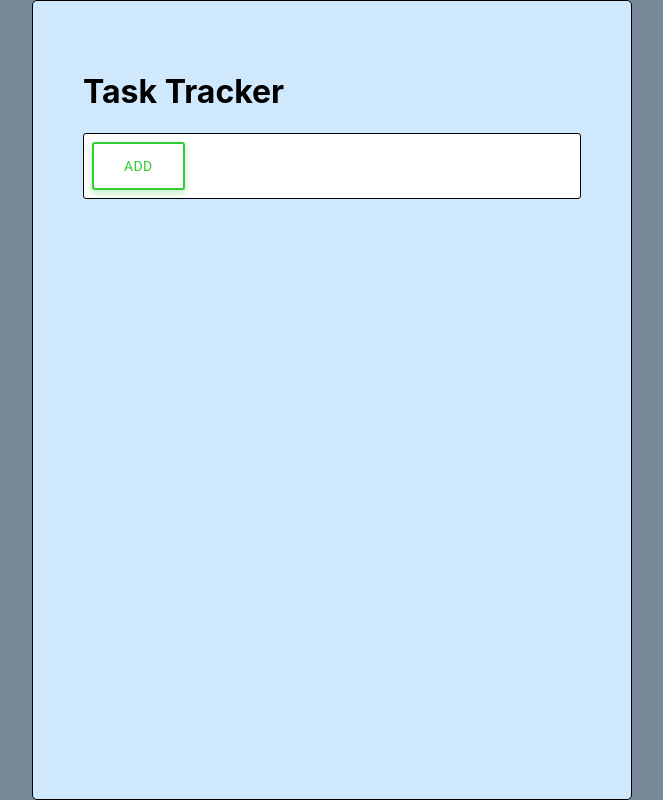
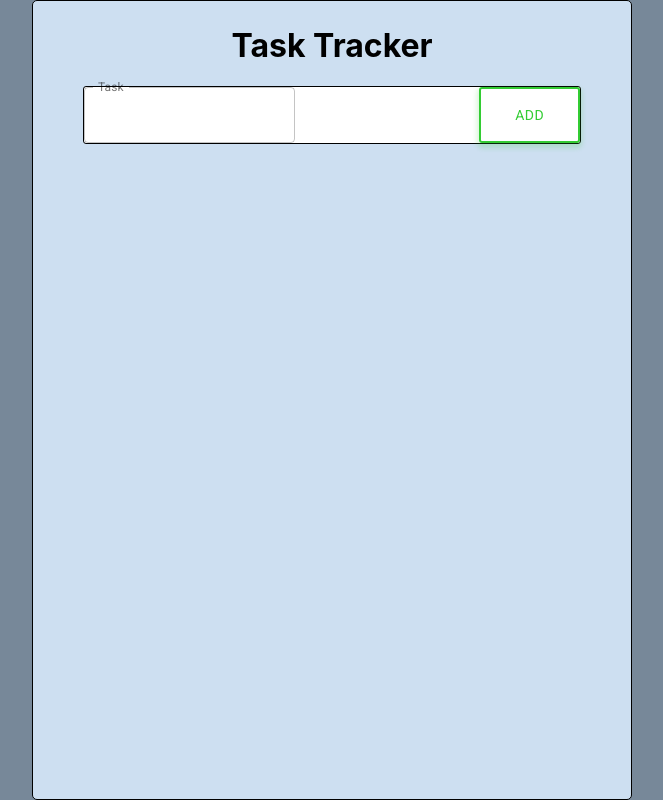
Before and after one commit to Andrew-Sparrow/TODO, a React (Create React App) app: page / in a window 1280 px wide. Shown: the whole page, without its empty margins (308-971 px from the left). Built offline with nearby package versions, Linux system fonts and the light colour scheme.

Commit message:
AddNewTaskContainer was justified

```diff
--- a/src/App.jsx
+++ b/src/App.jsx
@@ -5,17 +5,19 @@ import './App.css';
 import {
   Container,
 } from '@material-ui/core';
+
 import AddNewTaskContainer from './view/AddNewTaskContainer';
 
 import Header from './view/Header';
 
 function App() {
   const containerStyle = {
-    backgroundColor: '#cfe8fc',
+    backgroundColor: '#CDDFF1',
     height: '100vh',
     border: 'solid 1px black',
     borderRadius: '5px',
     padding: '50px',
+    paddingBlockStart: '25px',
   };
 
   return (
--- a/src/view/AddNewTaskContainer.jsx
+++ b/src/view/AddNewTaskContainer.jsx
@@ -1,14 +1,19 @@
 import React from 'react';
 import Box from '@material-ui/core/Box';
 import AddTaskButton from './AddTaskButton';
+import AddNewTaskField from './AddNewTaskField';
 
 const style = {
+  display: 'flex',
+  justifyContent: 'space-between',
   border: '1px solid',
   borderRadius: 3,
+  backgroundColor: '#ffffff',
 };
 
 const AddNewTaskContainer = () => (
-  <Box display="flex" style={style} p={1} bgcolor="background.paper">
+  <Box style={style}>
+    <AddNewTaskField />
     <AddTaskButton />
   </Box>
 );
--- /dev/null
+++ b/src/view/AddNewTaskField.jsx
@@ -0,0 +1,17 @@
+import React from 'react';
+import TextField from '@material-ui/core/TextField';
+
+const AddNewTaskField = () => (
+  <TextField
+    label="Task"
+    id="outlined"
+    variant="outlined"
+    aria-describedby="new task input field"
+    size="medium"
+    InputLabelProps={{
+      shrink: true,
+    }}
+  />
+);
+
+export default AddNewTaskField;
--- a/src/view/AddTaskButton.jsx
+++ b/src/view/AddTaskButton.jsx
@@ -6,8 +6,9 @@ const style = {
   borderRadius: 3,
   color: '#33cc33',
   height: 48,
-  padding: '0 30px',
+  padding: '26px 34px',
   boxShadow: '0 3px 5px 2px rgba(51, 204, 51, .2)',
+  maxWidth: '380px',
 };
 
 const AddTaskButton = () => (
--- a/src/view/Header.jsx
+++ b/src/view/Header.jsx
@@ -1,8 +1,13 @@
 import React from 'react';
+
+const style = {
+  textAlign: 'center',
+  marginBlockStart: 0,
+};
 
 const Header = () => (
   <header>
-    <h1>Task Tracker</h1>
+    <h1 style={style}>Task Tracker</h1>
   </header>
 );
 
```
Also changed, not shown: 1 other file (tests, documents, lock files or other folders).
